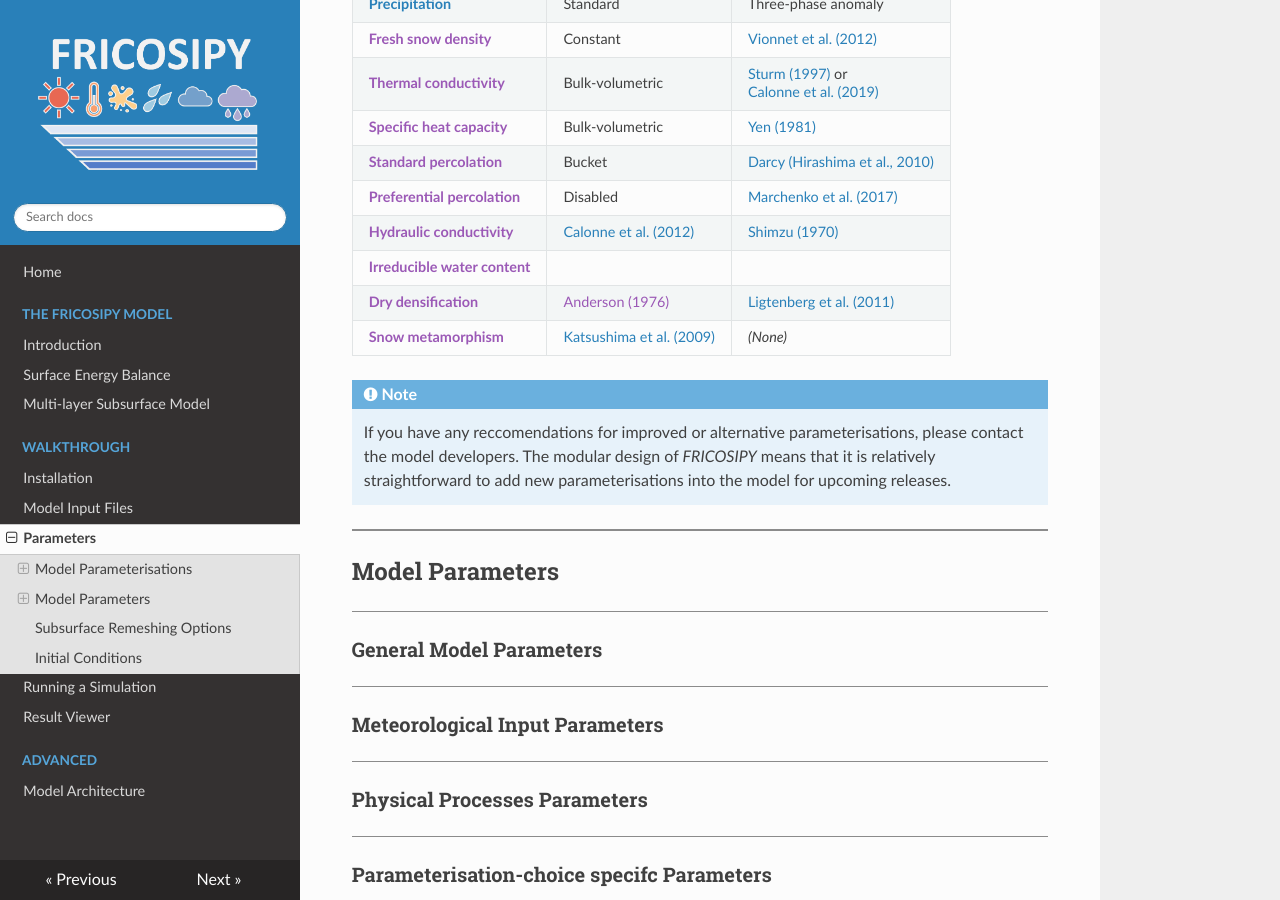
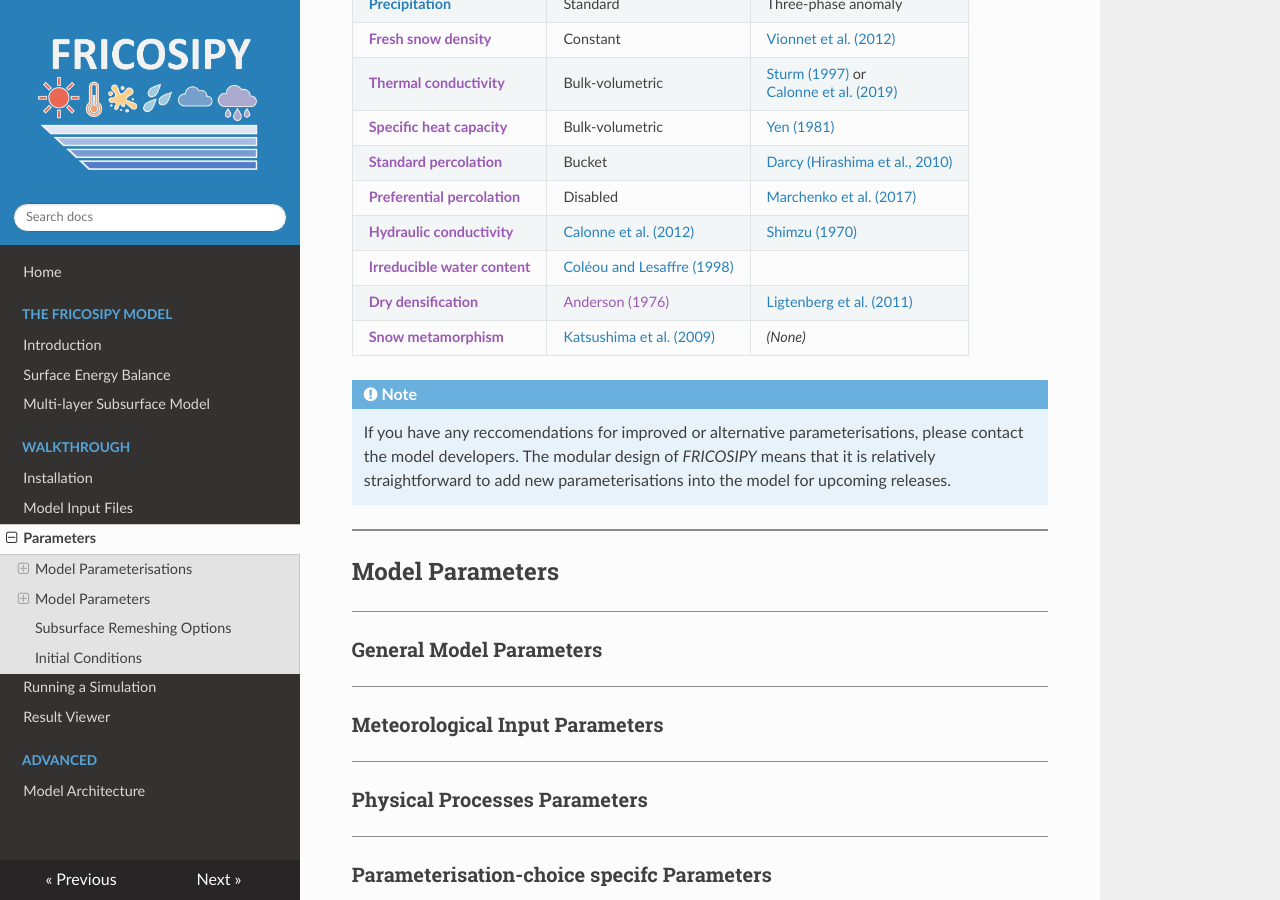
Before and after one commit to MarcusGastaldello/FRICOSIPY, an MkDocs documentation site: the page built from docs/parameters.md, in a window 1280 px wide and 900 px high, scrolled down 782 px. Built offline with MkDocs 1.6.1, drawn with Linux system fonts in a browser that asks for light colours.

Commit message:
Update parameters.md

```diff
--- a/docs/parameters.md
+++ b/docs/parameters.md
@@ -37,7 +37,7 @@ The *FRICOSIPY* model enables the user to customise the parameterisations used t
 | [**Standard percolation**]() | Bucket | [Darcy (Hirashima et al., 2010)](https://doi.org/10.1016/j.coldregions.2010.09.003) |
 | [**Preferential percolation**]() | Disabled | [Marchenko et al. (2017)](https://doi.org/10.3389/feart.2017.00016) |
 | [**Hydraulic conductivity**]() | [Calonne et al. (2012)](https://doi.org/10.5194/tc-6-939-2012) | [Shimzu (1970)](https://hdl.handle.net/2115/20234) |
-| [**Irreducible water content**]() | | |
+| [**Irreducible water content**]() | [Coléou and Lesaffre (1998)](https://doi.org/10.3189/1998AoG26-1-64-68)| | Constant |
 | [**Dry densification**]() | [Anderson (1976)]() | [Ligtenberg et al. (2011)](https://doi.org/10.5194/tc-5-809-2011) |
 | [**Snow metamorphism**]() | [Katsushima et al. (2009)](https://doi.org/10.1016/j.coldregions.2009.09.002) | *(None)* |
 
```
